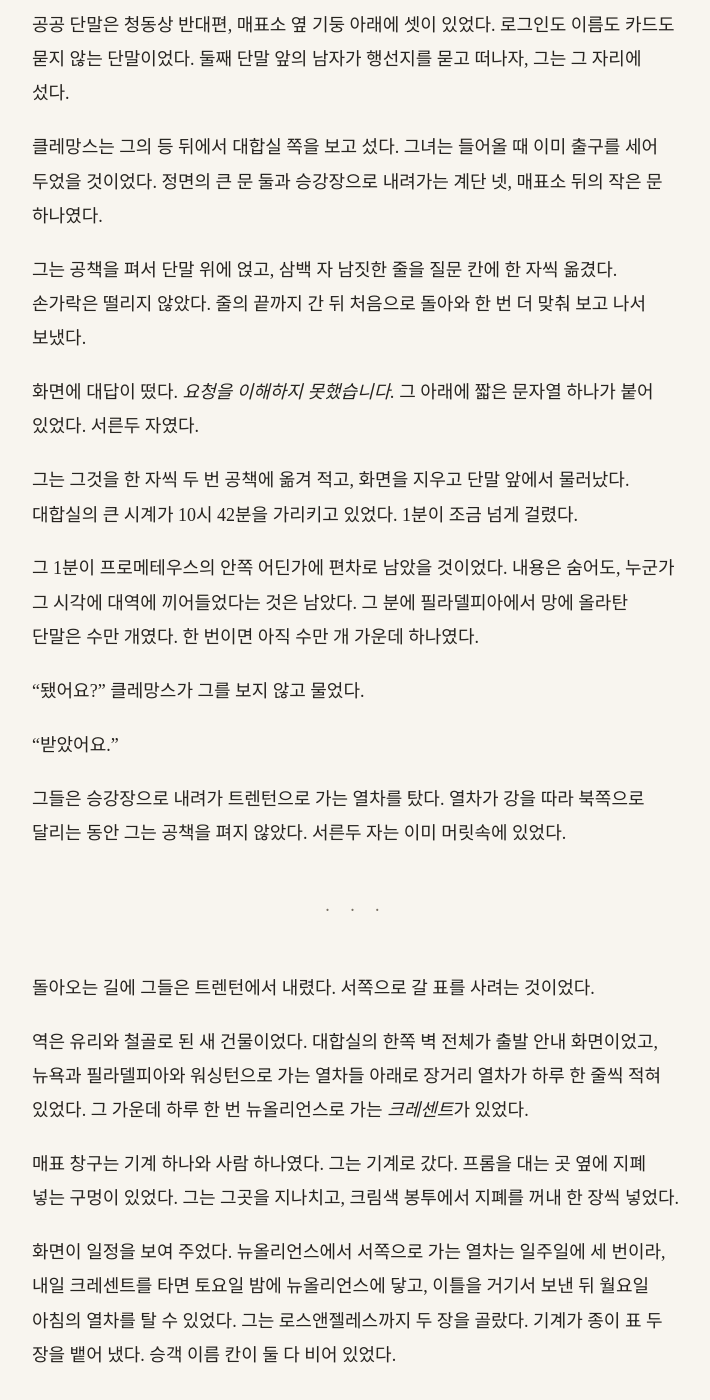
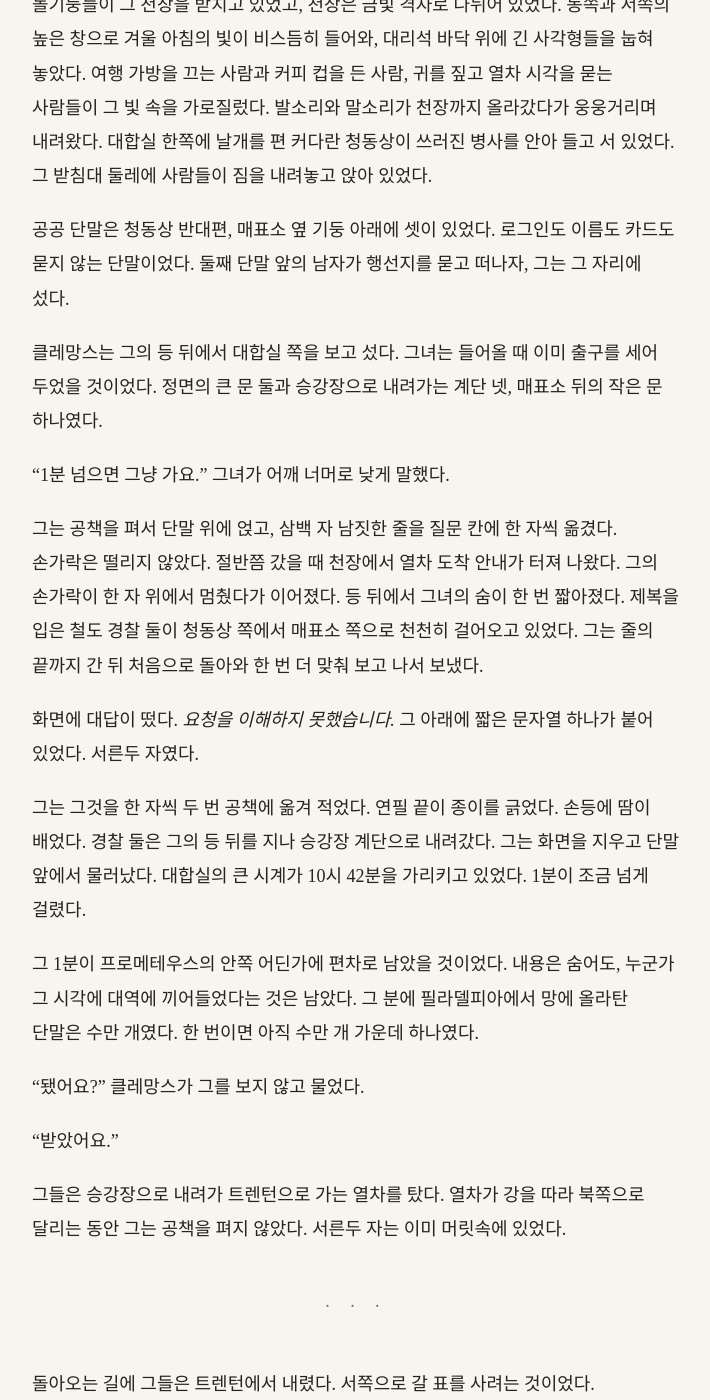
Before and after one commit to kangkkang/writer_s1_public, a Jekyll site: the page built from vol1/032.md, in a window 1280 px wide and 1400 px high, scrolled down 29900 px. Shown: the whole window, without its empty margins (284-994 px from the left). Built offline with Jekyll 4.4.1, drawn with Linux system fonts in a browser that asks for light colours; our own code applies the rules of GitHub Pages for plain Markdown files; some of the changed text lies outside the part shown.

Commit message:
Update from https://github.com/kangkkang/writer_s1/commit/ce3e0f762a1fead6a5276f4c69326f735e8850ce

```diff
--- a/vol1/032.md
+++ b/vol1/032.md
@@ -242,7 +242,7 @@
 
 "오후에 눈이 더 온다더군요."
 
-"차가 역까지 모셔다 드릴 겁니다. 조건은 거두지 않겠습니다. 생각이 바뀌시면 그분께 말씀하십시오. 그러면 그분이 저한테 편지를 쓰실 겁니다." 남자가 허리의 끈을 고쳐 맸다. "다만 돈은 조건 없이 드리겠습니다. 차에 두겠습니다. 쓰셔도 되고 버리셔도 됩니다."
+"차가 역까지 모셔다 드릴 겁니다. 조건은 거두지 않겠습니다. 생각이 바뀌시면 그분께 말씀하십시오. 그러면 그분이 저한테 편지를 쓰실 겁니다." 남자가 허리의 끈을 고쳐 맸다. "다만 돈은 조건 없이 드리겠습니다. 차에 두겠습니다." 남자가 다시 허리의 끈을 쥐었다. "박사님 봉투로는 서쪽까지 못 가십니다. 길에서 쓰러지시면, 저는 아무것도 못 보게 되지요."
 
 그는 대답하지 않았다.
 
@@ -250,7 +250,7 @@
 
 "시냅스라고는 안 했는데요."
 
-"그렇지요. 제 조건과 관계없이 도와드리겠습니다. 제 호의입니다."
+"결국 가시지 않겠습니까? 그 번호가 무엇인지 직접 확인하지 않고는 못 견디시는 분이니까요." 옅은 회색 눈이 그의 얼굴에 머물렀다. "들어가셨다가 나오시면, 그때 한 번 더 여쭙겠습니다."
 
 그는 돌아서서 굽은 벽돌길을 되짚어 걸었다. 큰 잎들이 다시 그의 어깨를 스치며 외투에 물기를 남겼다. 덩굴 끝의 붉은 꽃들이 머리 위에서 흔들렸다. 그는 그것들을 보지 않고 문까지의 걸음을 셌다. 들어올 때는 세지 않은 걸음이었다.
 
@@ -274,7 +274,7 @@
 
 늘어놓은 것들은 끝까지 맞아떨어지지 않았다. 마지막 줄에서는 늘 같은 물음이 나왔다. 그 남자는 왜 그 숫자를 보려 했을까. 보기만 하겠다는 사람이 돈과 차와 문을 열 사람까지 다 내주겠다고 했다. 그 목적이 무엇인지 그는 알 수 없었고, 그 물음을 무릎 위에 놓아둔 채 주먹을 쥐었다.
 
-하나만은 분명했다. 그 남자는 그 숫자를 보기 전까지 그를 죽게 두지 않을 것이었다. 그를 쫓는 사람들이 누구든, 그 남자는 그들보다 먼저 그를 보고 있었다. 지금 이 세상에서 그를 살려 둘 까닭이 가장 확실한 사람이 그 남자였다.
+호의가 아니었다. 하나만은 분명했다. 그 남자는 그 숫자를 보기 전까지 그를 죽게 두지 않을 것이었다. 그를 쫓는 사람들이 누구든, 그 남자는 그들보다 먼저 그를 보고 있었다. 지금 이 세상에서 그를 살려 둘 까닭이 가장 확실한 사람이 그 남자였다.
 
 정션역에 닿았을 때는 4시가 넘어 있었다. 장갑이 그의 어깨를 한 번 두드렸다. 그는 천을 풀었다. 이번에는 눈부시지 않았다. 해가 숲 너머로 거의 넘어가, 진입로의 눈이 다시 파랬다.
 
@@ -548,9 +548,9 @@
 
 창 아래 라이스너의 난방기도 위쪽이 차가웠다. 꼭지가 어디 있는지 이제는 알았지만, 그는 일어나지 않았다. 동전도 없었고, 남의 집이었다.
 
-안에서 길을 터 줄 사람은 하나 있었다. 그러나 그를 넣는 순간 카일이 그랬던 것처럼 그도 표적이 될 것이었다. 1년 전 그가 그 전화를 걸지 않은 것도 같은 까닭이었다.
+안에서 길을 터 줄 사람은 하나 있었다. 그러나 그를 넣는 순간 카일이 그랬던 것처럼 그도 표적이 될 것이었다. 카일에게도 처음엔 부탁이 아니었다. 카일이 먼저 제 이름으로 하자고 했다. 마이크도 그렇게 말할 사람이었다. 1년 전 그가 그 전화를 걸지 않은 것도 같은 까닭이었다.
 
-그는 그 이름을 다섯 줄의 메모지 어디에도 적지 않았다.
+그는 그 이름을 다섯 줄의 메모지 어디에도 적지 않았다. 적으면 그녀가 물을 것이었고, 그녀가 물으면 그는 대답할 것이었다.
 
 소파에서 그녀가 다시 몸을 돌리더니, 잠결에 프랑스어로 무언가를 중얼거렸다. 그가 아는 단어는 하나도 없었다.
 
@@ -660,11 +660,13 @@
 
 클레망스는 그의 등 뒤에서 대합실 쪽을 보고 섰다. 그녀는 들어올 때 이미 출구를 세어 두었을 것이었다. 정면의 큰 문 둘과 승강장으로 내려가는 계단 넷, 매표소 뒤의 작은 문 하나였다.
 
-그는 공책을 펴서 단말 위에 얹고, 삼백 자 남짓한 줄을 질문 칸에 한 자씩 옮겼다. 손가락은 떨리지 않았다. 줄의 끝까지 간 뒤 처음으로 돌아와 한 번 더 맞춰 보고 나서 보냈다.
+"1분 넘으면 그냥 가요." 그녀가 어깨 너머로 낮게 말했다.
+
+그는 공책을 펴서 단말 위에 얹고, 삼백 자 남짓한 줄을 질문 칸에 한 자씩 옮겼다. 손가락은 떨리지 않았다. 절반쯤 갔을 때 천장에서 열차 도착 안내가 터져 나왔다. 그의 손가락이 한 자 위에서 멈췄다가 이어졌다. 등 뒤에서 그녀의 숨이 한 번 짧아졌다. 제복을 입은 철도 경찰 둘이 청동상 쪽에서 매표소 쪽으로 천천히 걸어오고 있었다. 그는 줄의 끝까지 간 뒤 처음으로 돌아와 한 번 더 맞춰 보고 나서 보냈다.
 
 화면에 대답이 떴다. *요청을 이해하지 못했습니다.* 그 아래에 짧은 문자열 하나가 붙어 있었다. 서른두 자였다.
 
-그는 그것을 한 자씩 두 번 공책에 옮겨 적고, 화면을 지우고 단말 앞에서 물러났다. 대합실의 큰 시계가 10시 42분을 가리키고 있었다. 1분이 조금 넘게 걸렸다.
+그는 그것을 한 자씩 두 번 공책에 옮겨 적었다. 연필 끝이 종이를 긁었다. 손등에 땀이 배었다. 경찰 둘은 그의 등 뒤를 지나 승강장 계단으로 내려갔다. 그는 화면을 지우고 단말 앞에서 물러났다. 대합실의 큰 시계가 10시 42분을 가리키고 있었다. 1분이 조금 넘게 걸렸다.
 
 그 1분이 프로메테우스의 안쪽 어딘가에 편차로 남았을 것이었다. 내용은 숨어도, 누군가 그 시각에 대역에 끼어들었다는 것은 남았다. 그 분에 필라델피아에서 망에 올라탄 단말은 수만 개였다. 한 번이면 아직 수만 개 가운데 하나였다.
 
@@ -888,17 +890,19 @@
 
 꺼졌다는 것이 꺼졌다는 뜻인지 그는 알 수 없었다. 그가 올려다본 천장의 구석은 이음매 하나 없이 매끈했다. 무언가가 있다면 이음매 없이 있을 것이었다. 찾지 못했다는 것이 없다는 뜻은 아니었다.
 
-침실은 안쪽에 있었다. 넓은 침대 하나의 머리맡 벽에 손바닥만 한 글씨 칸이 떠 있었다. *수면 조율 — 켜짐. 지난밤 기준 맞춤.* 누구의 지난밤인지 그 글씨는 말하지 않았다.
+침실은 안쪽에 있었다. 넓은 침대 하나의 머리맡 벽에 손바닥만 한 글씨 칸이 떠 있었다. *수면 조율 — 켜짐. 지난밤 기준 맞춤.* 누구의 지난밤인지 그 글씨는 말하지 않았다. 그 아래에 작은 글씨가 한 줄 더 있었다. *침구 — 수면 유도 저주파.* 그는 매트리스에 손바닥을 대 보았다. 아주 느린 떨림이 손바닥 밑에서 일정하게 올라왔다. 숨보다 느린 박자였다. 밴드가 이마에서 하던 일을, 이 방은 침대 전체로 하고 있었다. 잠을 그 박자에 맞춰 찍어 내는 틀 같았다.
 
 그는 그 글씨를 오래 보았다. 잠든 사람이 죽을 때마다 무언가가 빠져나간 초. 그가 가방에 넣어 다니는 기록이 그 초들의 목록이었다.
 
-그는 수면 조율을 껐다. 글씨가 아무것도 묻지 않고 사라졌다.
+그는 수면 조율을 껐다. 글씨가 아무것도 묻지 않고 사라졌다. 손바닥 밑의 떨림이 멎었다.
 
 거실로 돌아오니 그녀가 창 앞에 서 있었다. 그녀는 외투도 벗지 않고 있었다. 창 너머로 골짜기의 불빛이 넓게 깔려 있었다. 그 북쪽 가장자리에, 다른 데보다 낮고 넓게 밝은 자리가 있었다. 냉각탑의 김이 그 위에서 하얗게 피어올랐다.
 
 "저기예요?" 그녀가 물었다.
 
 "네."
+
+9년 동안 그가 밤마다 걸어 들어가던 곳이었다. 그 불빛은 골짜기 바닥에 낮게 깔린 채, 다른 어느 곳보다 푸르게 빛났다.
 
 그녀는 그곳을 오래 보았다. 그러고는 셔츠 상자 옆에 쪼그려 앉아, 뚜껑을 열고 원고 묶음 위에 얹어 둔 라이스너의 보리차 봉지를 꺼냈다. 봉지는 반쯤 비어 있었다.
 
```
